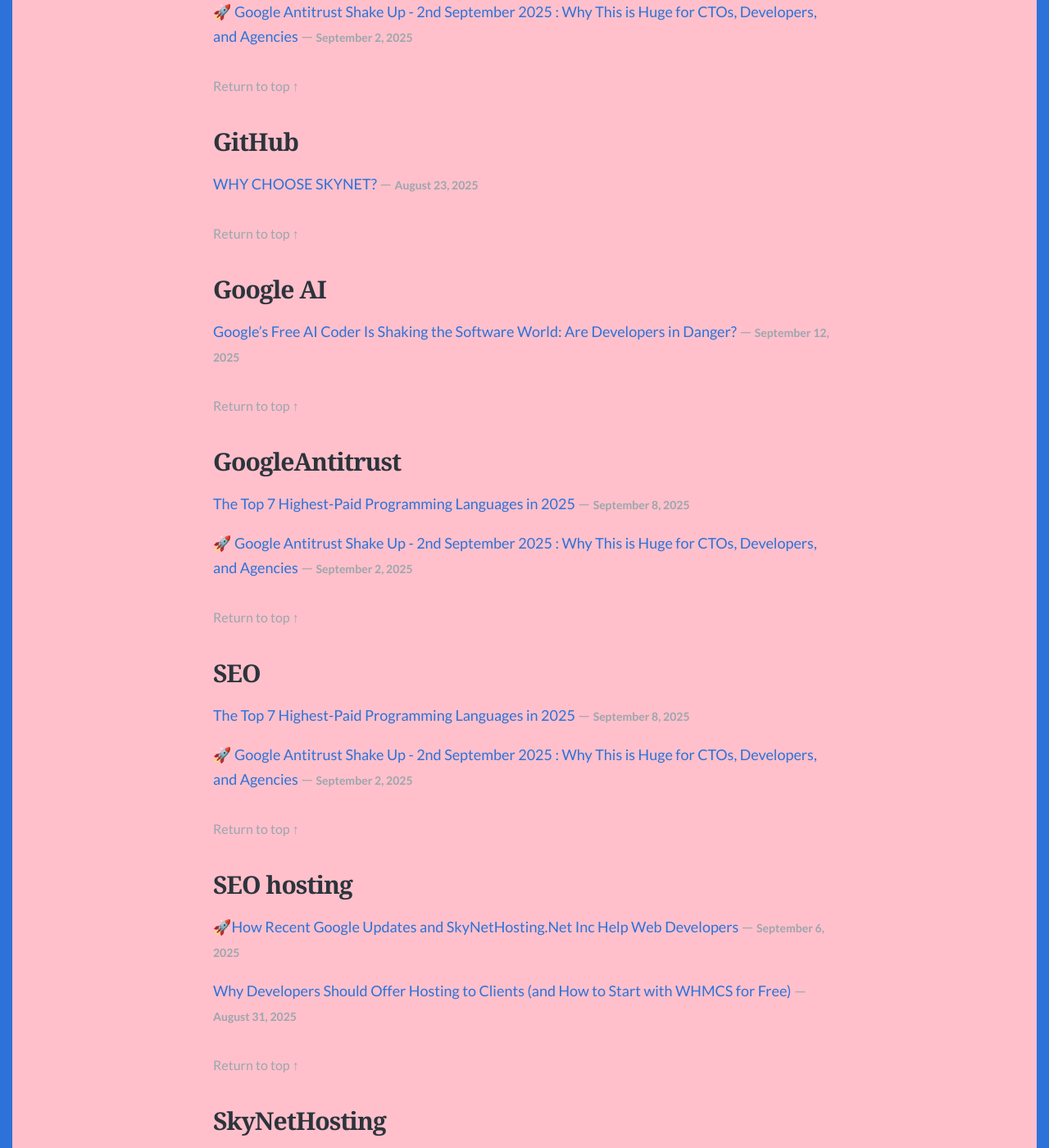
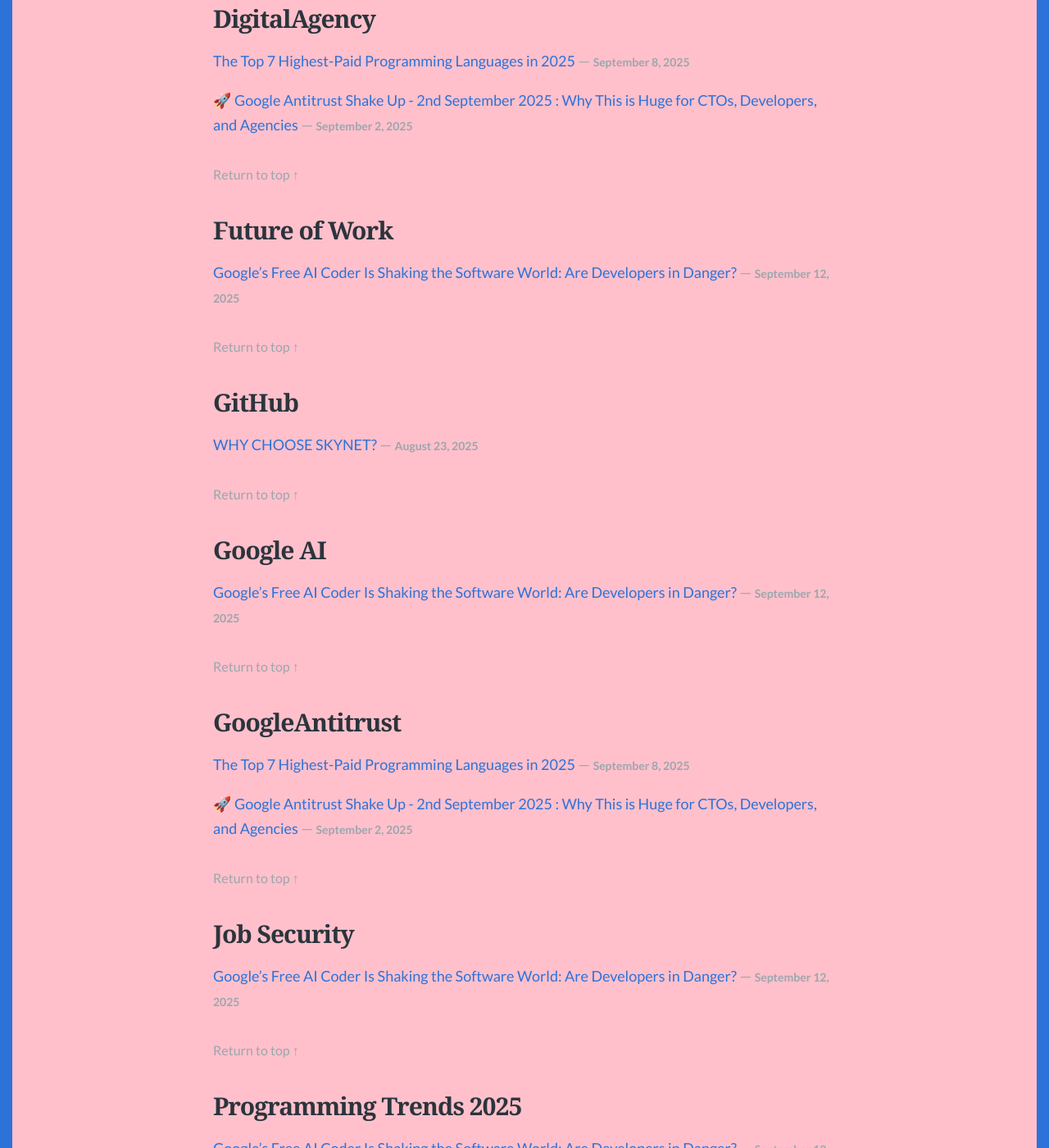
Before and after one commit to skynethosting-inc/blog, a Jekyll site: the page built from tags.md, in a window 1280 px wide and 1400 px high, scrolled down 2917 px. Shown: the whole window at 82% size. Built offline with Jekyll 4.4.1, drawn with Linux system fonts in a browser that asks for light colours; some web fonts are replaced; some of the changed text lies outside the part shown.

Commit message:
Update 2025-09-12-Are-Developers-in-Danger.md

```diff
--- a/_posts/2025-09-12-Are-Developers-in-Danger.md
+++ b/_posts/2025-09-12-Are-Developers-in-Danger.md
@@ -4,7 +4,18 @@ title: "Google’s Free AI Coder Is Shaking the Software World: Are Developers i
 description: "Google’s Gemini Code Assist is a free AI coding tool rewriting entire projects on GitHub. Learn how it works, the risks for developers, and what skills you need to stay ahead in 2025"
 date: 2025-09-12
 feature_image: images/sky5.jpg
-tags: [AI Coder,Google AI,AI Coding Tools,AI in Software Development,AI Programming Assistants]
+tags: [
+  AI Coder,
+  Google AI,
+  AI Coding Tools,
+  AI in Software Development,
+  AI Programming Assistants,
+  Future of Work,
+  Developer Tools,
+  Job Security,
+  Tech Disruption,
+  Programming Trends 2025
+]
 ---
 ## Google’s Free AI Coder Is Shaking the Software World: Are Developers in Danger?
 
```
